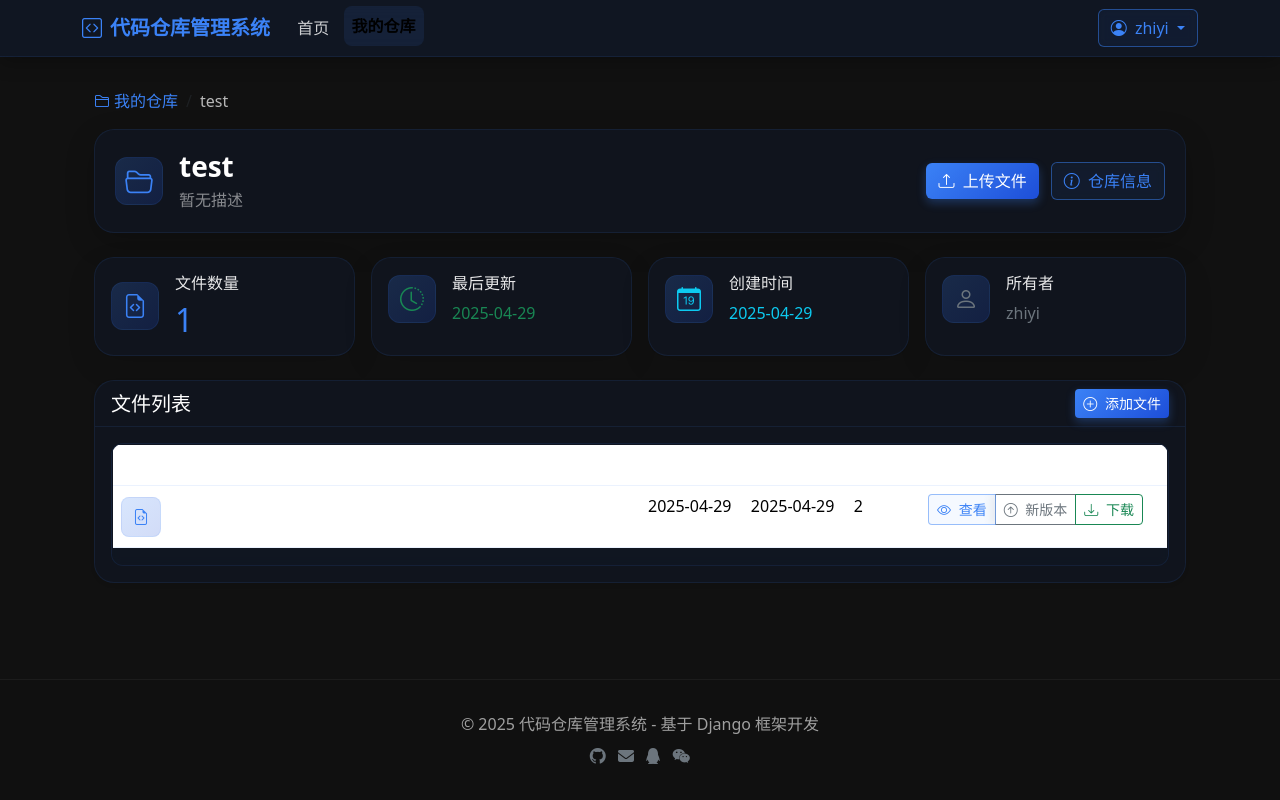
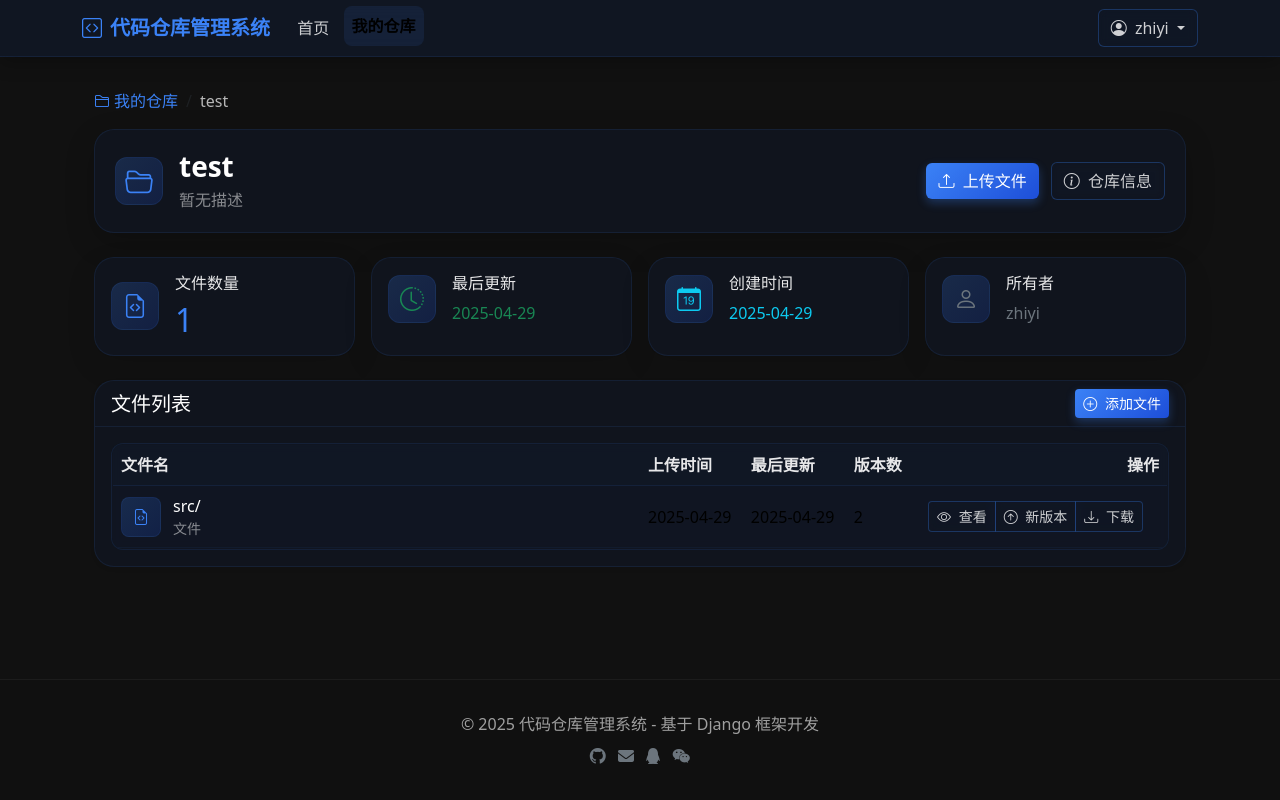
Before and after one commit to Zayn-Wilson/CodeManage, a Django app: page /repositories/1/ in a window 1280 px wide. Run offline with Django 4.2, Linux system fonts and the light colour scheme; a user stored in the database is signed in; data comes from the database, SQL or seed files in the repository.

Commit message:
add background

```diff
--- a/repository/templates/repository/repository_detail.html
+++ b/repository/templates/repository/repository_detail.html
@@ -142,6 +142,14 @@
         background-color: rgba(17, 24, 39, 0.3);
     }
 
+    .table-hover tbody tr:hover {
+        background-color: rgba(59, 130, 246, 0.1);
+    }
+
+    .table tbody tr td {
+        border-color: rgba(59, 130, 246, 0.05);
+    }
+
     .offcanvas {
         background-color: rgba(17, 24, 39, 0.95);
         backdrop-filter: blur(10px);
@@ -172,6 +180,74 @@
         -webkit-backdrop-filter: blur(5px);
         border: 1px solid rgba(59, 130, 246, 0.1);
         padding: 1px;
+        overflow: hidden;
+    }
+
+    /* 修复表格背景色 */
+    .table {
+        margin-bottom: 0;
+        background-color: transparent !important;
+    }
+
+    .table>:not(caption)>*>* {
+        background-color: transparent !important;
+        box-shadow: none !important;
+    }
+
+    thead {
+        background-color: rgba(17, 24, 39, 0.6);
+    }
+
+    thead th {
+        font-weight: 600;
+        color: rgba(255, 255, 255, 0.9) !important;
+        border-bottom: 1px solid rgba(59, 130, 246, 0.1) !important;
+        padding: 16px 12px;
+    }
+
+    tbody tr:nth-of-type(odd) {
+        background-color: rgba(17, 24, 39, 0.3) !important;
+    }
+
+    tbody tr:nth-of-type(even) {
+        background-color: rgba(17, 24, 39, 0.4) !important;
+    }
+
+    tbody tr:hover {
+        background-color: rgba(59, 130, 246, 0.15) !important;
+    }
+
+    tbody td {
+        border-color: rgba(59, 130, 246, 0.05) !important;
+        padding: 12px;
+        vertical-align: middle;
+    }
+
+    .btn-outline-primary, .btn-outline-secondary, .btn-outline-success {
+        color: rgba(255, 255, 255, 0.8);
+        border-color: rgba(59, 130, 246, 0.3);
+        background-color: rgba(17, 24, 39, 0.3);
+        backdrop-filter: blur(5px);
+        -webkit-backdrop-filter: blur(5px);
+        transition: all 0.3s ease;
+    }
+
+    .btn-outline-primary:hover {
+        background-color: rgba(59, 130, 246, 0.2);
+        border-color: rgba(59, 130, 246, 0.6);
+        color: white;
+    }
+
+    .btn-outline-secondary:hover {
+        background-color: rgba(100, 116, 139, 0.2);
+        border-color: rgba(100, 116, 139, 0.6);
+        color: white;
+    }
+
+    .btn-outline-success:hover {
+        background-color: rgba(16, 185, 129, 0.2);
+        border-color: rgba(16, 185, 129, 0.6);
+        color: white;
     }
 </style>
 {% endblock %}
```
